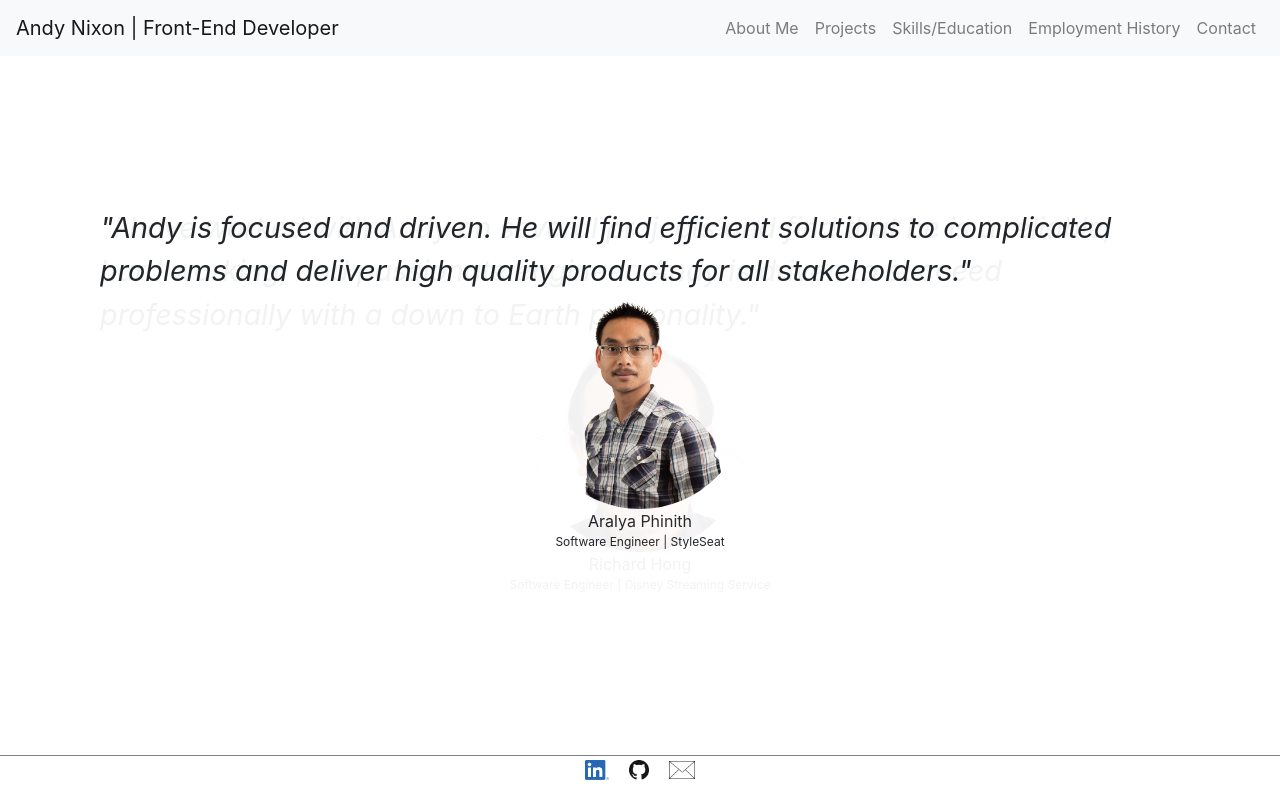
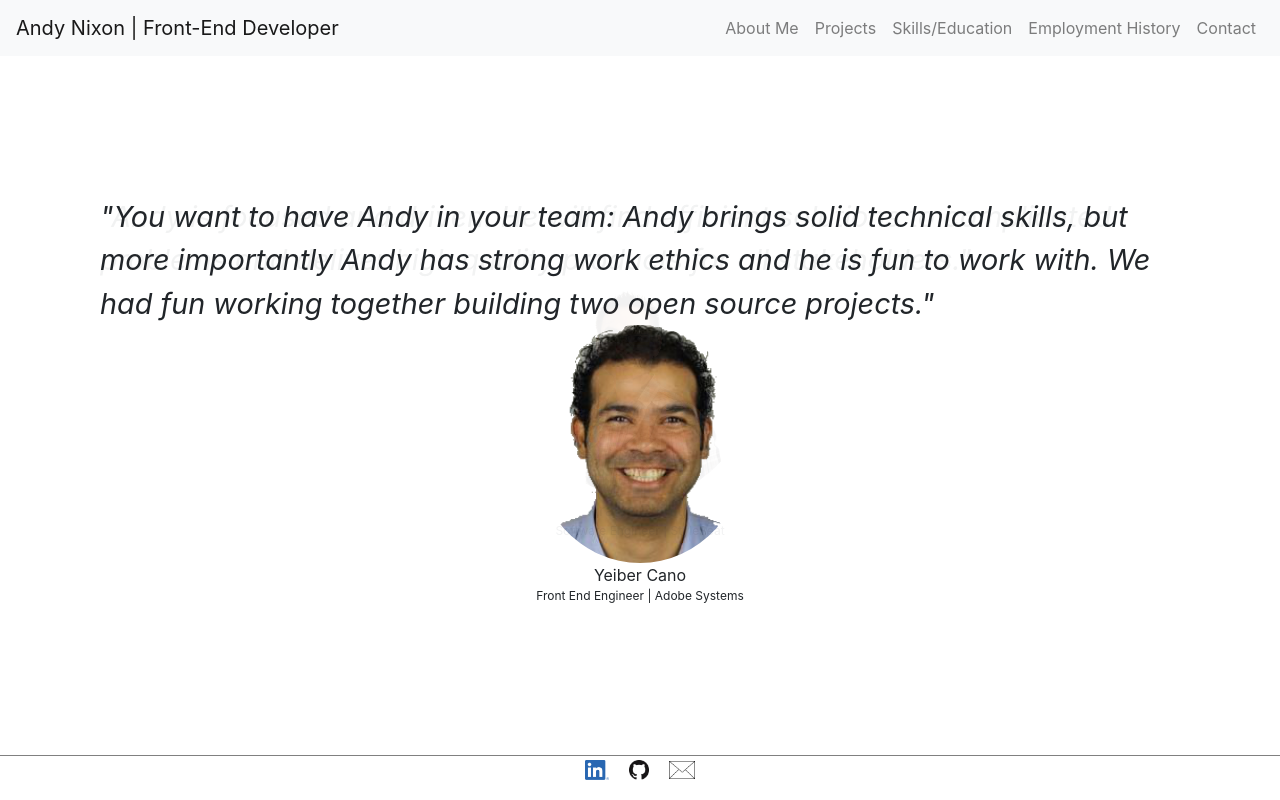
Before and after one commit to andyderek/frontEndWebsite, a React (Create React App) app: page / in a window 1280 px wide. Built offline with nearby package versions, Linux system fonts and the light colour scheme.

Commit message:
Changing Carousel order

```diff
--- a/src/content/recommendations/recommendations.js
+++ b/src/content/recommendations/recommendations.js
@@ -34,6 +34,10 @@ function Recommendations() {
         <Carousel fade={true} pause={false} indicators={false}>
 
             <Carousel.Item>
+                <Yeiber Styles={recStyles} companyName={companyName}/>
+            </Carousel.Item>
+
+            <Carousel.Item>
                 <Aralya1 Styles={recStyles} companyName={companyName}/>
             </Carousel.Item>
 
@@ -54,10 +58,6 @@ function Recommendations() {
             </Carousel.Item>
 
             <Carousel.Item>
-                <Yeiber Styles={recStyles} companyName={companyName}/>
-            </Carousel.Item>
-
-            <Carousel.Item>
                 <Colin Styles={recStyles} companyName={companyName}/>
             </Carousel.Item>
         </Carousel>
```
